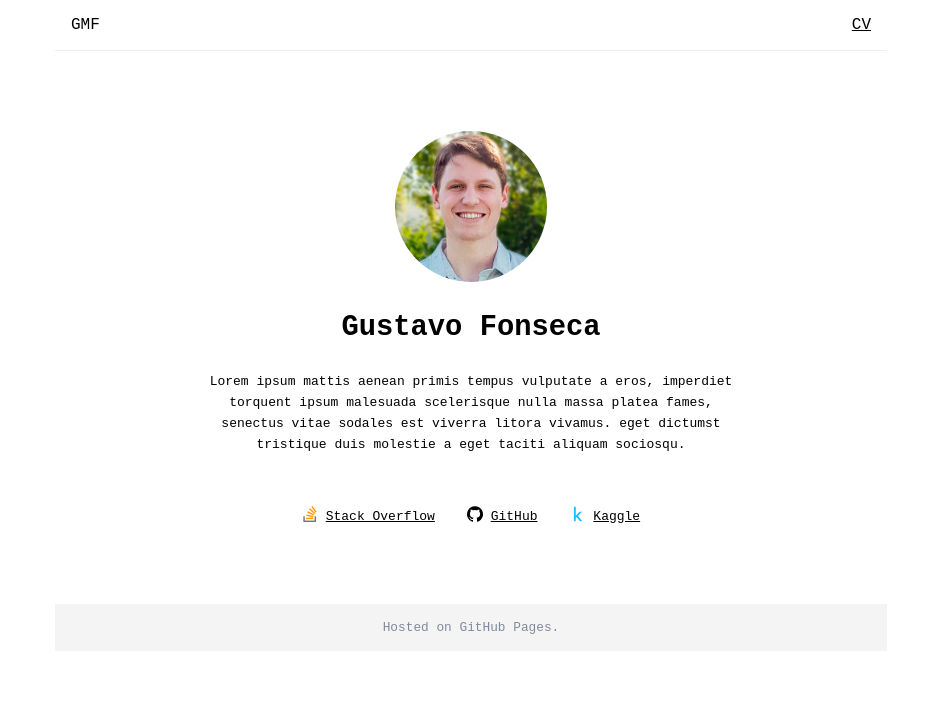
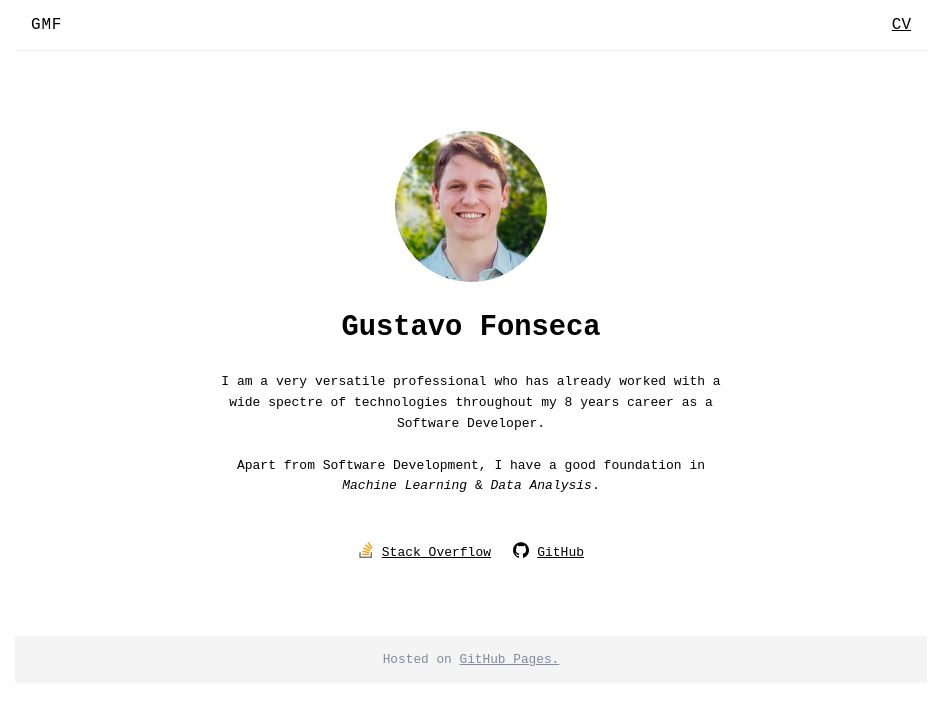
Before and after one commit to gmtfonseca/gmtfonseca.github.io, a plain HTML site: page index.html in a window 1280 px wide. Shown: the whole page, without its empty margins (169-1111 px from the left). Drawn offline with Linux system fonts and the light colour scheme.

Commit message:
First release version

```diff
--- a/index.html
+++ b/index.html
@@ -12,31 +12,30 @@
   <div id="main">
     <nav>
       <a id="home" href="/">GMF</a>
-      <a href="static/cv.pdf">CV</a>
+      <a href="public/cv.pdf" target="_blank">CV</a>
     </nav>
     <section class="content">
       <section id="bio">
-        <img id="avatar" src="static/avatar.jpeg" alt="">
+        <img id="profile" src="public/profile.jpeg" alt="">
         <h1>Gustavo Fonseca</h1>
         <div class="text-center description">
-          Lorem ipsum mattis aenean primis tempus vulputate a eros, imperdiet torquent ipsum malesuada scelerisque nulla
-          massa platea fames, senectus vitae sodales est viverra litora vivamus. eget dictumst tristique duis molestie a
-          eget taciti aliquam sociosqu.
+          I am a very versatile professional who has already worked with a wide spectre of technologies throughout my 8
+          years
+          career as a Software Developer.
+          <br>
+          <br>
+          Apart from Software Development, I have a good foundation in <i>Machine Learning</i> & <i>Data Analysis</i>.
         </div>
       </section>
       <section id="social">
         <span>
-          <img class="icon" src="static/stack-overflow.png">
+          <img class="icon" src="public/stack-overflow.png">
           <a href="https://stackoverflow.com/users/3245229/gustavo-fonseca?tab=profile" target="_blank">Stack
             Overflow</a>
         </span>
         <span>
-          <img class="icon" src="static/github.png">
+          <img class="icon" src="public/github.png">
           <a href="https://github.com/gmtfonseca" target="_blank">GitHub</a>
-        </span>
-        <span>
-          <img class="icon" src="static/kaggle.png">
-          <a href="https://www.kaggle.com/gmtfonseca" target="_blank">Kaggle</a>
         </span>
 
       </section>
@@ -45,7 +44,7 @@
 
     <footer class="text-center">
       <span>
-        Hosted on GitHub Pages.
+        Hosted on <a href="https://pages.github.com/">GitHub Pages.</a>
       </span>
     </footer>
   </div>
--- a/style.css
+++ b/style.css
@@ -7,7 +7,7 @@ body {
   text-align: center;
 }
 
-a {
+nav a, .content a {
   color: black;
 }
 
@@ -25,7 +25,7 @@ h1 {
 }
 
 nav {
-  max-width: 50rem;
+  max-width: 55rem;
   padding: 1rem;
   display: flex;
   justify-content: space-between;
@@ -37,6 +37,7 @@ nav {
 
 nav #home {
   text-decoration: none;
+  letter-spacing: .05rem;
 }
 
 .content {
@@ -58,7 +59,7 @@ nav #home {
   line-height: 1.6;
 }
 
-#avatar {
+#profile {
   width: 9.5rem;
   height: auto;
   border-radius: 50%;
@@ -73,22 +74,17 @@ nav #home {
 }
 
 #social>span {
-  margin: 1rem;
+  margin: 0.7rem;
 }
 
 footer {
-  max-width: 50rem;
+  max-width: 55rem;
   padding: 1rem;
   color: #81899D;
   font-size: 0.8rem;
   background-color: #f4f4f4;
 }
 
-/* Small devices (tablets, 768px and up) */
-@media (min-width: 768px) {}
-
-/* Medium devices (desktops, 992px and up) */
-@media (min-width: 992px) {}
-
-/* Large devices (large desktops, 1200px and up) */
-@media (min-width: 1200px) {}
+footer a {
+  color: #81899D;
+}
```
Also changed, not shown: public/github.png (renamed from static/github.png), public/kaggle.png (renamed from static/kaggle.png), public/profile.jpeg (renamed from static/avatar.jpeg), public/stack-overflow.png (renamed from static/stack-overflow.png), 5 other files.
